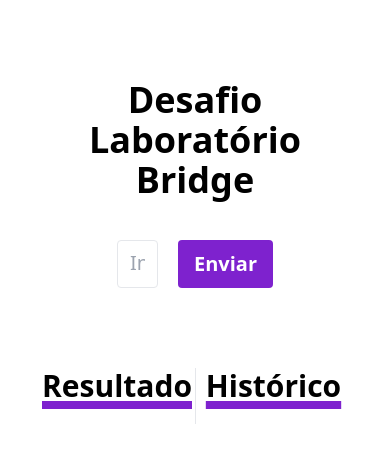
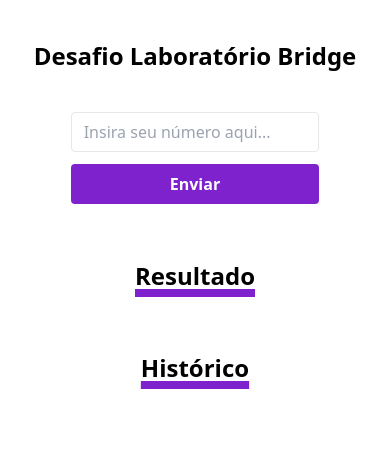
Before and after one commit to beatrizqs/Desafio-Bridge, a React (Create React App) app in the folder client/: page / in a window 390 px wide. Shown: the top 462 px of the page. Built offline with nearby package versions, Linux system fonts and the light colour scheme.

Commit message:
adicionando responsividade

```diff
--- a/client/src/App.js
+++ b/client/src/App.js
@@ -2,10 +2,10 @@
 import { useState } from "react";
 
 function ResultTable(props) {
-  const titleClassName = "text-xl font-semibold text-center";
-  const valueClassName = "text-center text-3xl font-semibold";
+  const titleClassName = "text-lg xl:text-xl font-semibold text-center";
+  const valueClassName = "text-2xl xl:text-3xl font-semibold text-center";
   return (
-    <div className="w-[95%] my-5 border rounded-lg p-5 flex flex-row justify-between shadow-md mx-auto">
+    <div className="w-[90%] my-5 border rounded-lg p-5 flex flex-row justify-between shadow-md mx-auto">
       <div className="flex flex-col">
         <h2 className={titleClassName}>Número</h2>
         <p className={valueClassName}>{props.number}</p>
@@ -15,7 +15,7 @@
         <p className={valueClassName}>{props.result}</p>
       </div>
       <div className="flex flex-col">
-        <h2 className={titleClassName}>Tempo de Processamento</h2>
+        <h2 className={titleClassName}>Tempo</h2>
         <p className={valueClassName}>{parseFloat(props.time).toFixed(2)} ms</p>
       </div>
     </div>
@@ -32,7 +32,12 @@
     e.preventDefault();
     const numberAsInt = parseInt(number);
 
-    if (isNaN(numberAsInt) || number.includes(",") || number.includes(".")) {
+    if (
+      isNaN(numberAsInt) ||
+      numberAsInt <= 0 ||
+      number.includes(",") ||
+      number.includes(".")
+    ) {
       setShowErrorMessage(true);
     } else {
       fetch(`/api/${number}`)
@@ -49,8 +54,8 @@
 
   return (
     <div>
-      <div className="w-[80%] max-w-[1500px] my-20 mx-auto">
-        <h1 className="text-center text-4xl font-bold">
+      <div className="w-[85%] max-w-[1500px] my-10 md:my-20 mx-auto">
+        <h1 className="text-center text-2xl md:text-4xl font-bold">
           Desafio Laboratório Bridge
         </h1>
         {/* <p className="text-center my-7 text-2xl">
@@ -59,21 +64,21 @@
         </p> */}
         <form
           onSubmit={(e) => handleSubmit(e)}
-          className="flex flex-col w-1/2 mx-auto mt-10"
+          className="flex flex-col w-3/4 max-w-[500px] mx-auto mt-10"
         >
-          <div className="flex flex-row gap-x-5 justify-between items-center h-12">
+          <div className="flex flex-col md:flex-row gap-x-5 justify-between items-center h-12">
             <input
               value={number}
               onChange={(e) => setNumber(e.target.value)}
               type="text"
               placeholder="Insira seu número aqui..."
-              className={`border rounded py-2 placeholder:text-xl placeholder:font-normal px-3 w-full h-full ${
+              className={`border rounded py-2 md:placeholder:text-xl placeholder:font-normal px-3 w-full h-full ${
                 showErrorMessage ? "border-red-600" : ""
               }`}
             ></input>
             <button
               type="submit"
-              className="text-center text-white my-10 text-xl font-semibold bg-purple-700 rounded px-4 py-2 h-full"
+              className="text-center text-white my-3 md:my-10 text-base md:text-xl font-semibold bg-purple-700 rounded px-4 py-2 h-full w-full md:w-fit"
             >
               Enviar
             </button>
@@ -84,9 +89,9 @@
             </p>
           )}
         </form>
-        <div className="grid grid-cols-2 divide-x mx-auto my-20">
-          <div className="flex flex-col">
-            <h2 className="text-3xl font-bold text-center underline decoration-purple-700 decoration-8 mb-5">
+        <div className="grid grid-cols-1 lg:grid-cols-2 xl:divide-x mx-auto my-20">
+          <div className="flex flex-col my-5">
+            <h2 className="text-2xl md:text-3xl font-bold text-center underline decoration-purple-700 decoration-8 mb-5">
               Resultado
             </h2>
             {Object.keys(currentResult).length > 0 && (
@@ -97,8 +102,8 @@
               />
             )}
           </div>
-          <div>
-            <h2 className="text-3xl font-bold text-center underline decoration-purple-700 decoration-8 mb-5">
+          <div className="flex flex-col my-5">
+            <h2 className="text-2xl md:text-3xl font-bold text-center underline decoration-purple-700 decoration-8 mb-5">
               Histórico
             </h2>
             <div className="max-h-[390px] overflow-y-auto">
```
Also changed, not shown: 1 other file (tests, documents, lock files or other folders).
